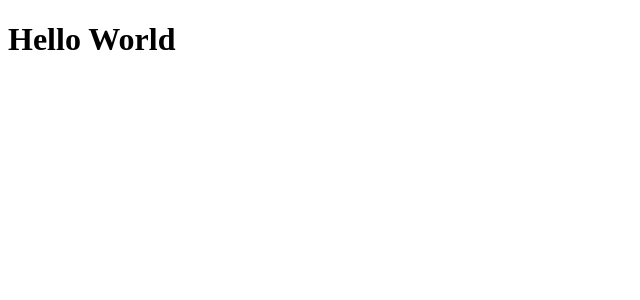
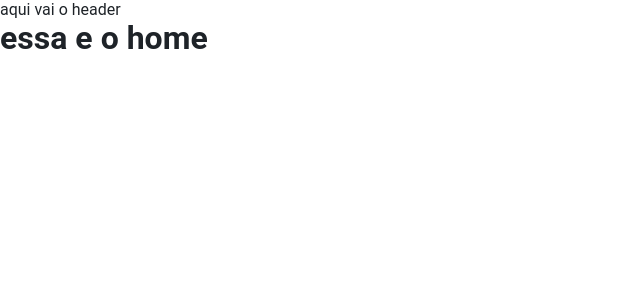
Before and after one commit to vinioliveirar/rpsinox, a React (Vite) app: page / in a window 1280 px wide. Shown: the top 300 px of the page, without its empty margins (0-640 px from the left). Built offline with nearby package versions, Linux system fonts and the light colour scheme.

Commit message:
feat(scope): create the structure

```diff
--- a/package.json
+++ b/package.json
@@ -11,6 +11,7 @@
   "dependencies": {
     "react": "^18.2.0",
     "react-dom": "^18.2.0",
+    "react-router-dom": "^6.8.1",
     "styled-components": "^5.3.6"
   },
   "devDependencies": {
--- a/src/App.tsx
+++ b/src/App.tsx
@@ -1,10 +1,17 @@
-import { useState } from "react";
+import { BrowserRouter } from "react-router-dom";
+import { ThemeProvider } from "styled-components";
+import { Router } from "./Router";
+import { GlobalStyle } from "./styles/global";
+import { defaultTheme } from "./styles/themes/default";
 
 function App() {
   return (
-    <div className="App">
-      <h1>Hello World</h1>
-    </div>
+    <ThemeProvider theme={defaultTheme}>
+      <GlobalStyle />
+      <BrowserRouter>
+        <Router />
+      </BrowserRouter>
+    </ThemeProvider>
   );
 }
 
--- /dev/null
+++ b/src/Router.tsx
@@ -0,0 +1,13 @@
+import { Routes, Route } from "react-router-dom";
+import { Home } from "../src/pages/Home/index";
+import { DefaultLayout } from "./layouts/DefaultLayout";
+
+export function Router() {
+  return (
+    <Routes>
+      <Route path="/" element={<DefaultLayout />}>
+        <Route path="/" element={<Home />} />
+      </Route>
+    </Routes>
+  );
+}
--- /dev/null
+++ b/src/components/Header/index.tsx
@@ -0,0 +1,3 @@
+export function Header() {
+  return <div>aqui vai o header</div>;
+}
--- /dev/null
+++ b/src/layouts/DefaultLayout/index.tsx
@@ -0,0 +1,12 @@
+import { Outlet } from "react-router-dom";
+import { Header } from "../../components/Header";
+import { LayoutContainer } from "./styles";
+
+export function DefaultLayout() {
+  return (
+    <LayoutContainer>
+      <Header />
+      <Outlet />
+    </LayoutContainer>
+  );
+}
--- /dev/null
+++ b/src/layouts/DefaultLayout/styles.ts
@@ -0,0 +1,5 @@
+import styled from "styled-components";
+
+export const LayoutContainer = styled.div`
+  width: 100%;
+`;
--- /dev/null
+++ b/src/pages/Home/index.tsx
@@ -0,0 +1,7 @@
+export function Home() {
+  return (
+    <div>
+      <h1>essa e o home</h1>
+    </div>
+  );
+}
--- /dev/null
+++ b/src/styles/global.ts
@@ -0,0 +1,26 @@
+import { createGlobalStyle } from "styled-components";
+
+export const GlobalStyle = createGlobalStyle`
+  * {
+    margin: 0;
+    padding: 0;
+    box-sizing: border-box;
+
+
+  }
+
+  :focus {
+      outline: 0;
+      box-shadow: 0 0 0 2px ${(props) => props.theme["blue-light"]};
+    }
+
+  body{
+    background-color: ${(props) => props.theme.white};
+    color: ${(props) => props.theme["gray-800"]};
+    -webkit-font-smoothing: antialiased;
+  }
+
+  body, input, textarea, button {
+    font: 400 1rem Roboto, sans-serif;
+  }
+`;
--- /dev/null
+++ b/src/styles/themes/default.ts
@@ -0,0 +1,12 @@
+export const defaultTheme = {
+  white: "#fff",
+  red: "#e622e",
+  blue: "#3460a9",
+
+  "gray-100": "#f6f6f6",
+  "gray-400": "#838382",
+  "gray-800": "#1e2328",
+  "gray-900": "#2627b",
+
+  "blue-light": "#2077df",
+} as const;
```
Also changed, not shown: src/@types/styled.d.ts (added, +8 -0 lines), src/components/Header/styles.ts (added), src/pages/Home/styles.ts (added), 1 other file (tests, documents, lock files or other folders).
